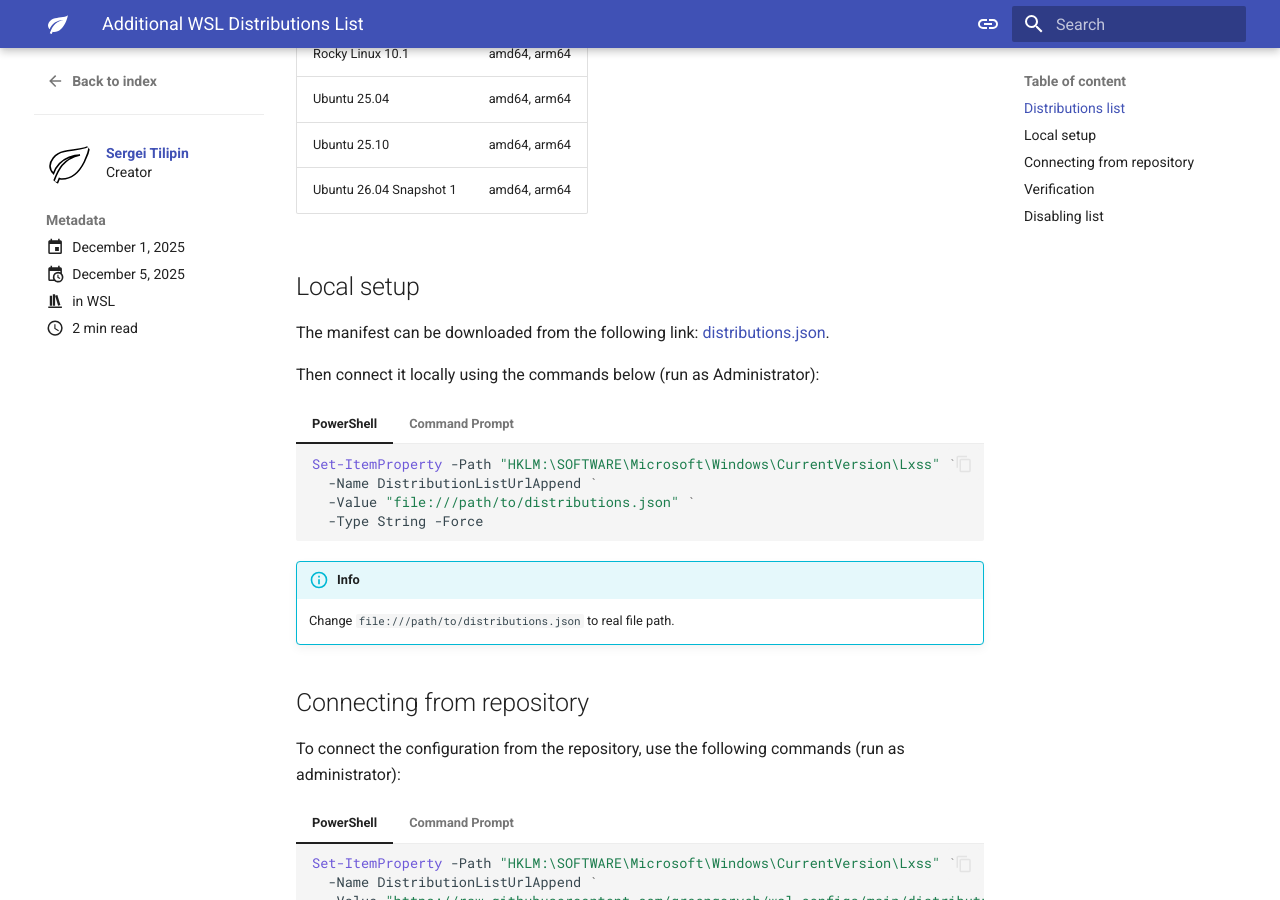
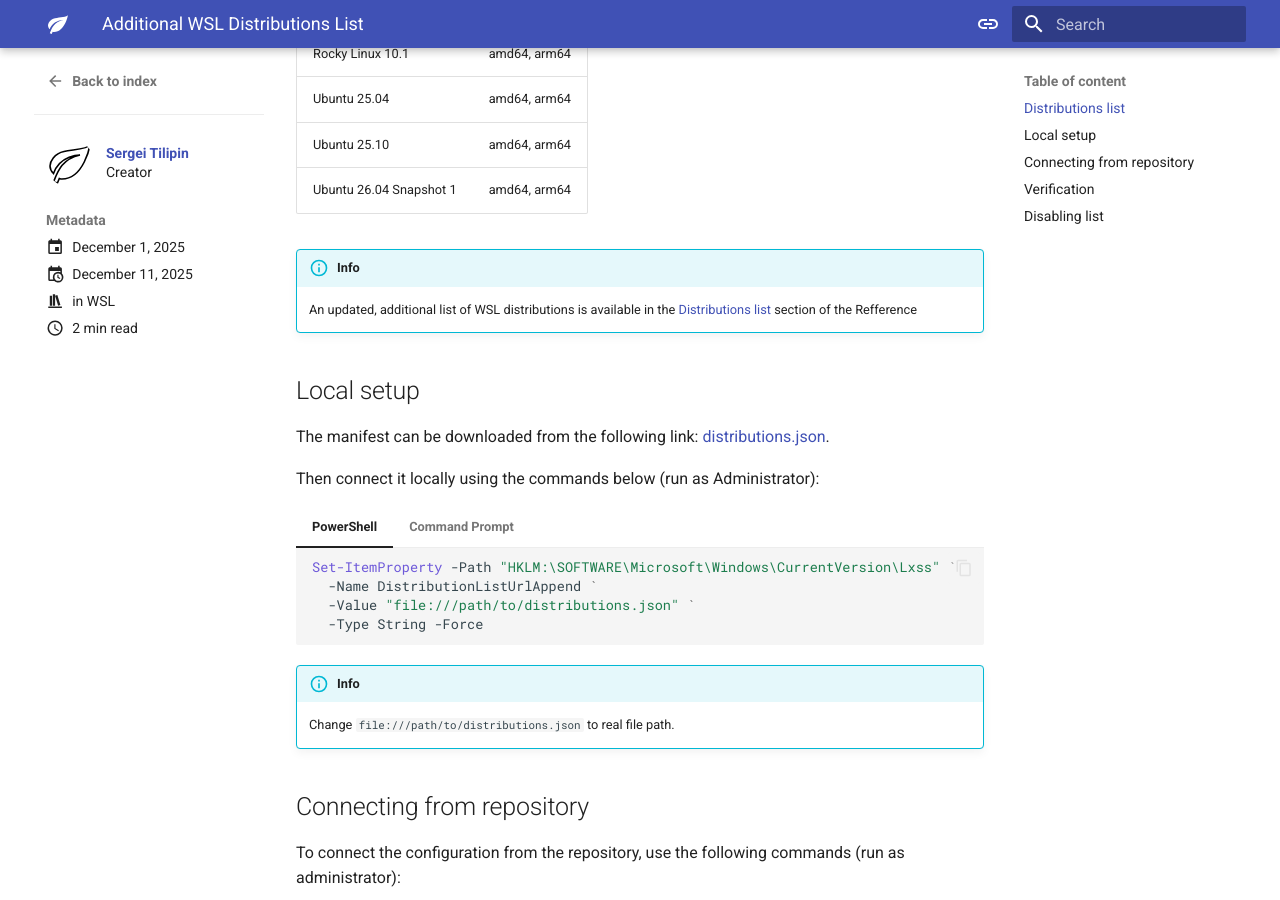
Before and after one commit to greengorych/greengorych.io, an MkDocs documentation site: the page built from docs/posts/additional-wsl-distributions-list.md, in a window 1280 px wide and 900 px high, scrolled down 568 px. Built offline with MkDocs 1.6.1 and Material for MkDocs 9.7.7, drawn with Linux system fonts in a browser that asks for light colours; plug-ins that fetch from the network failed and are left out.

Commit message:
docs(site): update "Additional WSL Distributions List" post
Add info block with link to additional distributions list in Reference section

```diff
--- a/docs/posts/additional-wsl-distributions-list.md
+++ b/docs/posts/additional-wsl-distributions-list.md
@@ -2,7 +2,7 @@
 draft: false
 date:
   created: 2025-12-01
-  updated: 2025-12-05
+  updated: 2025-12-11
 authors:
   - greengorych
 categories:
@@ -32,6 +32,13 @@ The unofficial, ready-to-use list of additional WSL distributions consists of:
 | Ubuntu 25.04            | amd64, arm64 |
 | Ubuntu 25.10            | amd64, arm64 |
 | Ubuntu 26.04 Snapshot 1 | amd64, arm64 |
+
+
+!!! info
+    An updated, additional list of WSL distributions is available in the [Distributions list][distributions-list] section of the Refference
+
+
+[distributions-list]: ../reference/distributions-list/
 
 ## Local setup
 
```
